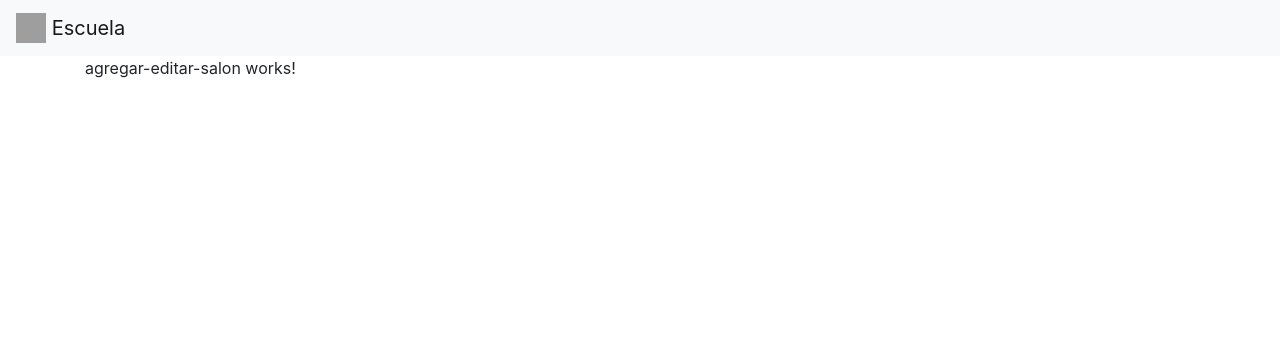
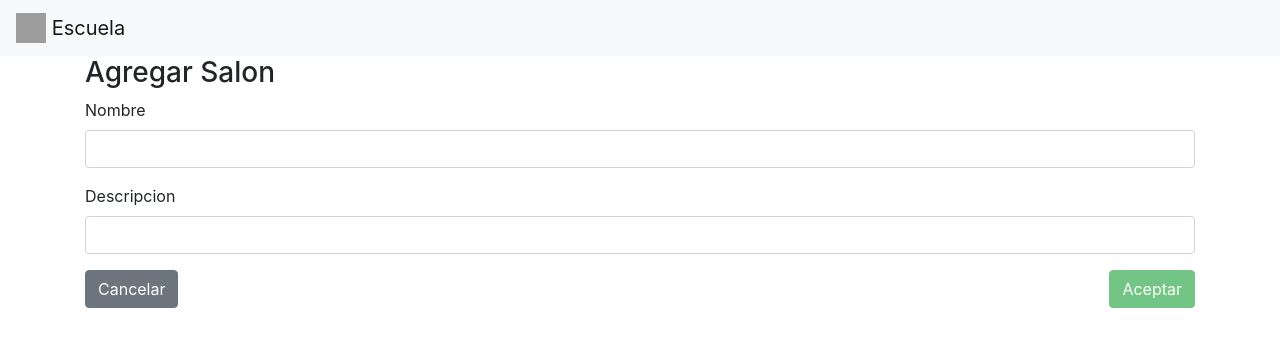
Before and after one commit to ingridAguilarUrquiza/escuela, an Angular app in the folder escuelaApp/: page /agregarSalon in a window 1280 px wide. Shown: the top 346 px of the page. Built offline with nearby package versions, Linux system fonts and the light colour scheme; grey boxes are pictures that could not be loaded.

Commit message:
ya realiza alta y eliminacion solo falla editar

```diff
--- a/escuelaApp/src/app/components/agregar-editar-salon/agregar-editar-salon.component.html
+++ b/escuelaApp/src/app/components/agregar-editar-salon/agregar-editar-salon.component.html
@@ -1 +1,25 @@
-<p>agregar-editar-salon works!</p>
+<h3>{{accion}}  Salon</h3>
+<form [formGroup]="registroSalon" (ngSubmit)="guardarSalon()">
+    <div class="form-group row">
+      <label class="control-label col-md-12">Nombre</label>
+      <div class="col-md-12">
+        <input type="text" class="form-control" formControlName="nombre">
+      </div>
+      <span class="text-danger ml-3" *ngIf="registroSalon.controls.nombre.errors?.required && registroSalon.controls.nombre.touched">
+          El nombre es requerido
+        </span>
+    </div>
+    <div class="form-group row">
+        <label class="control-label col-md-12">Descripcion</label>
+        <div class="col-md-12">
+          <input type="text" class="form-control" formControlName="descripcion">
+        </div>
+        <span class="text-danger ml-3" *ngIf="registroSalon.controls.descripcion.errors?.required && registroSalon.controls.descripcion.touched">
+            La descripcion es requerido
+        </span>
+      </div>
+      <div class="form-group">
+          <button class="btn btn-success float-right" [disabled]="registroSalon.invalid">Aceptar</button>
+          <button [routerLink]="['/listadoSalones']" class="btn btn-secondary float-left">Cancelar</button>
+      </div>
+  </form>
--- a/escuelaApp/src/app/components/agregar-editar-salon/agregar-editar-salon.component.ts
+++ b/escuelaApp/src/app/components/agregar-editar-salon/agregar-editar-salon.component.ts
@@ -1,4 +1,8 @@
 import { Component, OnInit } from '@angular/core';
+import {FormBuilder, FormGroup,Validators} from '@angular/forms';
+import { ActivatedRoute, Router } from '@angular/router';
+import { Resp,Salon } from 'src/app/models/salon';
+import { SalonService } from 'src/app/services/salon.service';
 
 @Component({
   selector: 'app-agregar-editar-salon',
@@ -6,10 +10,66 @@ import { Component, OnInit } from '@angular/core';
   styleUrls: ['./agregar-editar-salon.component.css']
 })
 export class AgregarEditarSalonComponent implements OnInit {
-
-  constructor() { }
+  registroSalon: FormGroup;
+  idSa=0;
+  accion='Agregar';
+  salon: Salon | undefined;
+  constructor(private formValidar:FormBuilder, private router:ActivatedRoute,
+    private salonService:SalonService,private routerR:Router) {
+     this.registroSalon=this.formValidar.group({
+       nombre:['',Validators.required],
+       descripcion:['',Validators.required],
+     });
+    if(this.router.snapshot.params['id']>0){
+      this.idSa=this.router.snapshot.params['id'];
+    }
+   }
 
   ngOnInit(): void {
+    this.editarSalon();
   }
+guardarSalon(){
+  if(this.accion==='Agregar'){
+    const salon:Salon={
+      nombre:this.registroSalon.get('nombre')?.value,
+      descripcion:this.registroSalon.get('descripcion')?.value
+    }
+    this.salonService.guardarSalon(salon).subscribe(data =>{
+      this.routerR.navigate(['/listadoSalones']);
+    })
+    }else{
+      const salon:Salon={
+        nombre:this.registroSalon.get('nombre')?.value,
+        descripcion:this.registroSalon.get('descripcion')?.value,
+      }
+      //debugger;
+      this.salonService.actualizarSalon(this.idSa,salon).subscribe(data=>{
+        this.routerR.navigate(['/ListadoSalones']);
+      });
 
+    }
+
+
+  }
+  //console.log(this.registroSalon);
+
+
+editarSalon(){
+
+  if(this.idSa>0){
+    this.accion='Editar';
+    //console.log("e"+this.accion+this.idSa);
+    this.salonService.cargarSalonEditar(this.idSa).subscribe(resp=>{
+     this.salon = resp;
+     //console.log(this.salon);
+      this.registroSalon.patchValue({
+        id:resp.id,
+        nombre:resp.nombre,
+        descripcion:resp.descripcion
+      })
+      console.log(this.salon);
+    })
+
+  }
 }
+}
--- a/escuelaApp/src/app/components/listado-alumnos/listado-alumnos.component.html
+++ b/escuelaApp/src/app/components/listado-alumnos/listado-alumnos.component.html
@@ -3,7 +3,7 @@
         <h3>Lista de General de Alumnos</h3>
     </div>
     <div class="col-lg-6">
-        <button class="btn btn-success float-center"[routerLink]="['listadoS']">Salones</button>
+        <button class="btn btn-success float-center" (click)="listadoSalones()">Salones</button>
         <button class="btn btn-primary float-right" [routerLink]="['agregarA']">Nuevo Alumno</button>
     </div>
 </div>
--- a/escuelaApp/src/app/components/listado-alumnos/listado-alumnos.component.ts
+++ b/escuelaApp/src/app/components/listado-alumnos/listado-alumnos.component.ts
@@ -49,10 +49,10 @@ export class ListadoAlumnosComponent implements OnInit {
     //console.log(id);
     this.router.navigate([`ver/${id}`]);
   }
-  /*listadoSalones(){
+  listadoSalones(){
     //console.log(id);
-    this.router.navigate(['listadoS']);
-  }*/
+    this.router.navigate(['listadoSalones']);
+  }
 
 
 
--- a/escuelaApp/src/app/components/listado-salones/listado-salones.component.html
+++ b/escuelaApp/src/app/components/listado-salones/listado-salones.component.html
@@ -4,7 +4,7 @@
     </div>
     <div class="col-lg-6">
         <button class="btn btn-success float-center"[routerLink]="['listadoSalones']">Salones</button>
-        <button class="btn btn-primary float-right" [routerLink]="['agregarSalon']">Nuevo Salon</button>
+        <button class="btn btn-primary float-right" (click)="agregarSalon()">Agregar Salon</button>
     </div>
 </div>
 <br>
@@ -18,8 +18,8 @@
         <tr *ngFor="let salon of listaSalon">
             <td><a>{{salon.nombre}}</a></td>
             <td><a>{{salon.descripcion}}</a></td>
-            <td><button class="btn btn-primary btn-sm float-right">Editar</button></td>
-            <td><button class="btn btn-danger btn-sm float-right">Eliminar</button></td>
+            <td><button class="btn btn-primary btn-sm float-right" (click)="verDetalleSalon(salon.id)">Editar</button></td>
+            <td><button class="btn btn-danger btn-sm float-right"(click)="deleteSalon(salon.id)">Eliminar</button></td>
         </tr>
     </tbody>
 </table>
--- a/escuelaApp/src/app/components/listado-salones/listado-salones.component.ts
+++ b/escuelaApp/src/app/components/listado-salones/listado-salones.component.ts
@@ -1,5 +1,6 @@
 import { Component, OnInit } from '@angular/core';
-import { Salon } from 'src/app/models/salon';
+import { Router } from '@angular/router';
+import { Resp,Salon } from 'src/app/models/salon';
 import { SalonService } from 'src/app/services/salon.service';
 
 
@@ -11,7 +12,7 @@ import { SalonService } from 'src/app/services/salon.service';
 export class ListadoSalonesComponent implements OnInit {
   lista: Salon[]=[];
   listaSalon:any;
-  constructor(private salonService:SalonService) { }
+  constructor(private salonService:SalonService, private router:Router) { }
 
   ngOnInit(): void {
     this.cargarSalones();
@@ -23,4 +24,17 @@ export class ListadoSalonesComponent implements OnInit {
       console.log(this.listaSalon);*/
     })
   }
+  agregarSalon(){
+    //console.log(id);
+    this.router.navigate(['agregarSalon']);
+  }
+  verDetalleSalon(id: number){
+    console.log(id);
+    this.router.navigate([`editarSalon/${id}`]);
+  }
+  deleteSalon(id: number){
+    this.salonService.deleteSalon(id).subscribe(data =>{
+      this.cargarSalones()
+    })
+  }
 }
--- a/escuelaApp/src/app/models/salon.ts
+++ b/escuelaApp/src/app/models/salon.ts
@@ -1,4 +1,9 @@
 export interface Salon{
+    id?:number;
+    nombre:string;
+    descripcion:string;
+}
+export interface Resp{
     exito:number;
     mensaje:string;
     data:any;
--- a/escuelaApp/src/app/services/salon.service.ts
+++ b/escuelaApp/src/app/services/salon.service.ts
@@ -1,7 +1,7 @@
 import { HttpClient, HttpHeaders } from '@angular/common/http';
 import { Injectable } from '@angular/core';
 import { Observable } from 'rxjs';
-import { Salon } from '../models/salon';
+import { Resp, Salon } from '../models/salon';
 
 @Injectable({
   providedIn: 'root'
@@ -17,8 +17,8 @@ export class SalonService {
     private _http:HttpClient
     ) {}
 
-  getListSalon(): Observable<Salon>{
-    return this._http.get<Salon>(this.backendUrl+this.frontendUrl);
+  getListSalon(): Observable<Resp>{
+    return this._http.get<Resp>(this.backendUrl+this.frontendUrl);
     }
   deleteSalon(id:number): Observable<Salon>{
     return this._http.delete<Salon>(this.backendUrl+this.frontendUrl+id);
@@ -26,10 +26,13 @@ export class SalonService {
   guardarSalon(salon:Salon): Observable<Salon>{
     return this._http.post<Salon>(this.backendUrl+this.frontendUrl,salon,this.httpOptions);
   }
-  cargarSalon(id:number):Observable<Salon>{
+  cargarSalon(id:number):Observable<Resp>{
+    return this._http.get<Resp>(this.backendUrl+this.frontendUrl+id);
+  }
+  cargarSalonEditar(id:number):Observable<Salon>{
     return this._http.get<Salon>(this.backendUrl+this.frontendUrl+id);
   }
-  actualizarSalon(id:number,alumno:Salon):Observable<Salon>{
-    return this._http.put<Salon>(this.backendUrl+this.frontendUrl+id,alumno,this.httpOptions);
+  actualizarSalon(id:number,salon:Salon):Observable<Salon>{
+    return this._http.put<Salon>(this.backendUrl+this.frontendUrl+id,salon,this.httpOptions);
   }
 }
```
Also changed, not shown: escuelaApp/src/app/app-routing.module.ts (+4 -4 lines).
